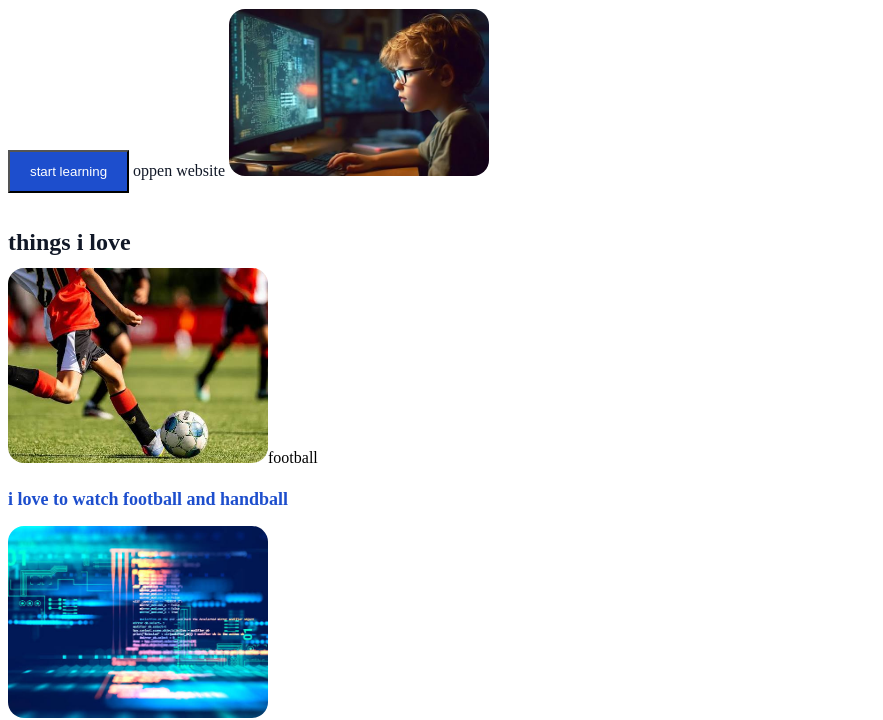
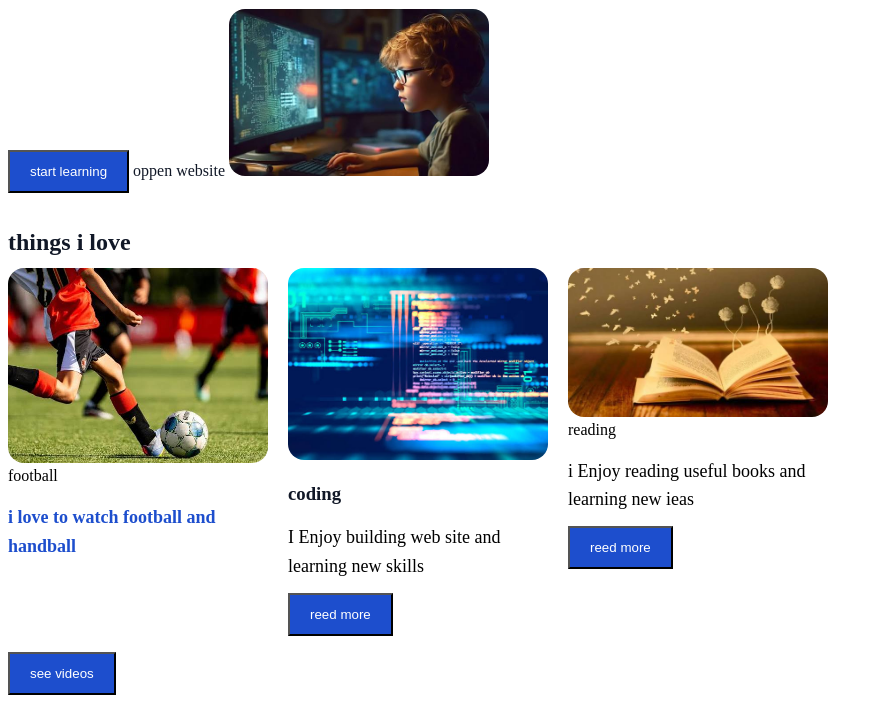
Before and after one commit to bo2584668-cmyk/Tofas-course, a plain HTML site: page index.html in a window 1280 px wide. Shown: the part 116-836 px from the top of the page, without its empty margins (0-883 px from the left). Drawn offline with Linux system fonts and the light colour scheme.

Commit message:
Update styles.css

```diff
--- a/styles.css
+++ b/styles.css
@@ -62,6 +62,11 @@
     width:100%;
     border-radius:12px;
 }
+.cards-container {
+    display: flex;
+    gap:20px;
+    width:30%;
+}
 label {
     font-weight:bold;
     display:block;
```
